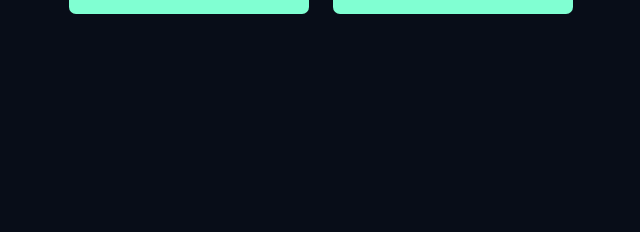
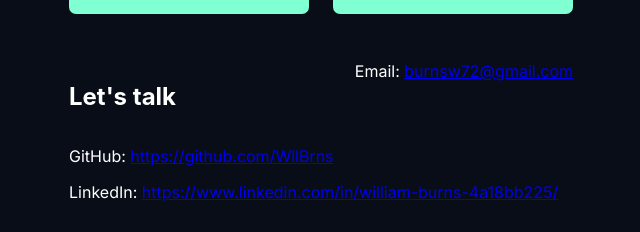
Before and after one commit to WllBrns/wllbrns.github.io, a React (Create React App) app: page / in a window 1280 px wide. Shown: the part 720-952 px from the top of the page, without its empty margins (319-959 px from the left). Before the commit the page ends 814 px from the top, so only its background shows below. Built offline with nearby package versions, Linux system fonts and the light colour scheme.

Commit message:
Added contact section

```diff
--- a/src/App.js
+++ b/src/App.js
@@ -1,12 +1,10 @@
-import logo from "./logo.svg";
 import "./App.css";
-import { Button } from "./components/Button/Button";
 import { ProjectArticle } from "./components/ProjectArticle/ProjectArticle";
 import { Navbar } from "./components/Navbar/Navbar";
-import { useState } from "react";
+// import { useState } from "react";
 
 function App() {
-  const [isToggle, setIsToggled] = useState(false);
+  // const [isToggle, setIsToggled] = useState(false);
 
   const projectData = [
     {
@@ -58,6 +56,23 @@ function App() {
         {article}
       </div>
 
+      <div className="Section">
+        <h2>Let's talk</h2>
+        <p>
+          Email: <a href="mailto: burnsw72@gmail.com"> burnsw72@gmail.com</a>
+        </p>
+        <p>
+          GitHub:{" "}
+          <a href="https://github.com/WllBrns"> https://github.com/WllBrns</a>
+        </p>
+        <p>
+          LinkedIn:{" "}
+          <a href="https://www.linkedin.com/in/william-burns-4a18bb225/">
+            https://www.linkedin.com/in/william-burns-4a18bb225/
+          </a>
+        </p>
+      </div>
+
       {/* <button onClick={() => setIsToggled(!isToggle)}>{`${
         isToggle ? "x" : "-"
       }`}</button> */}
```
